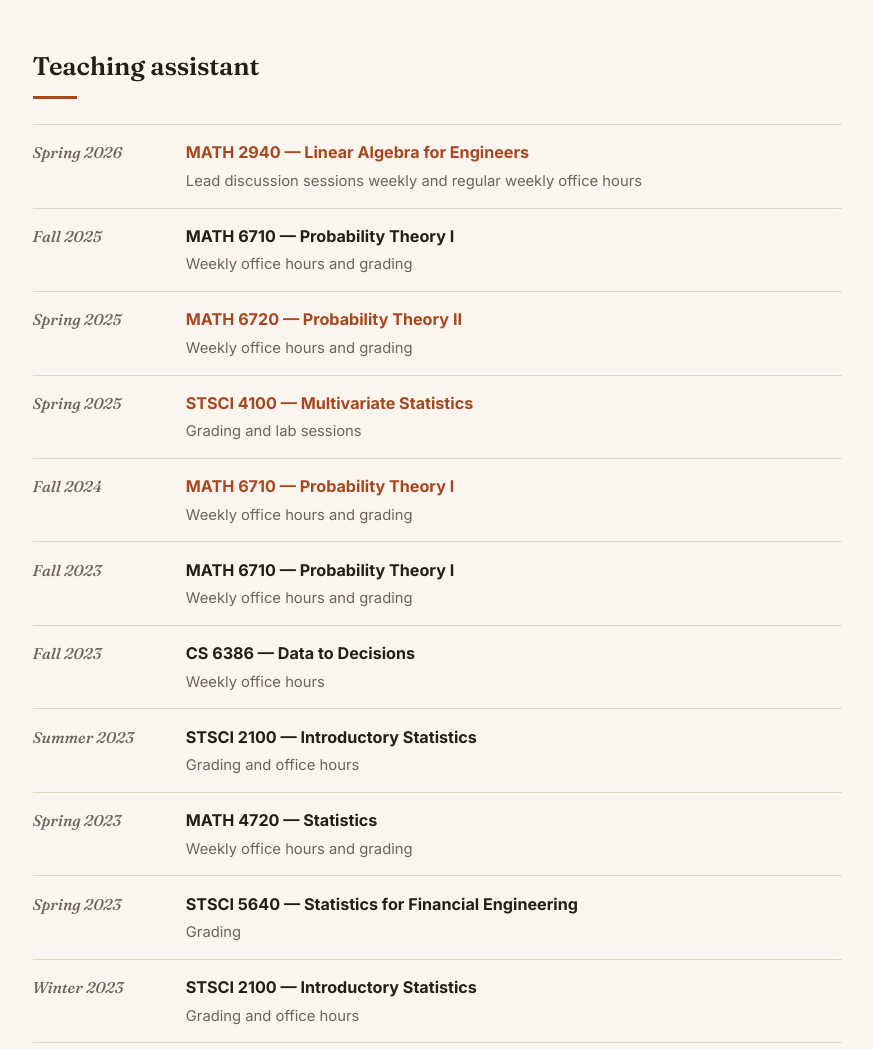
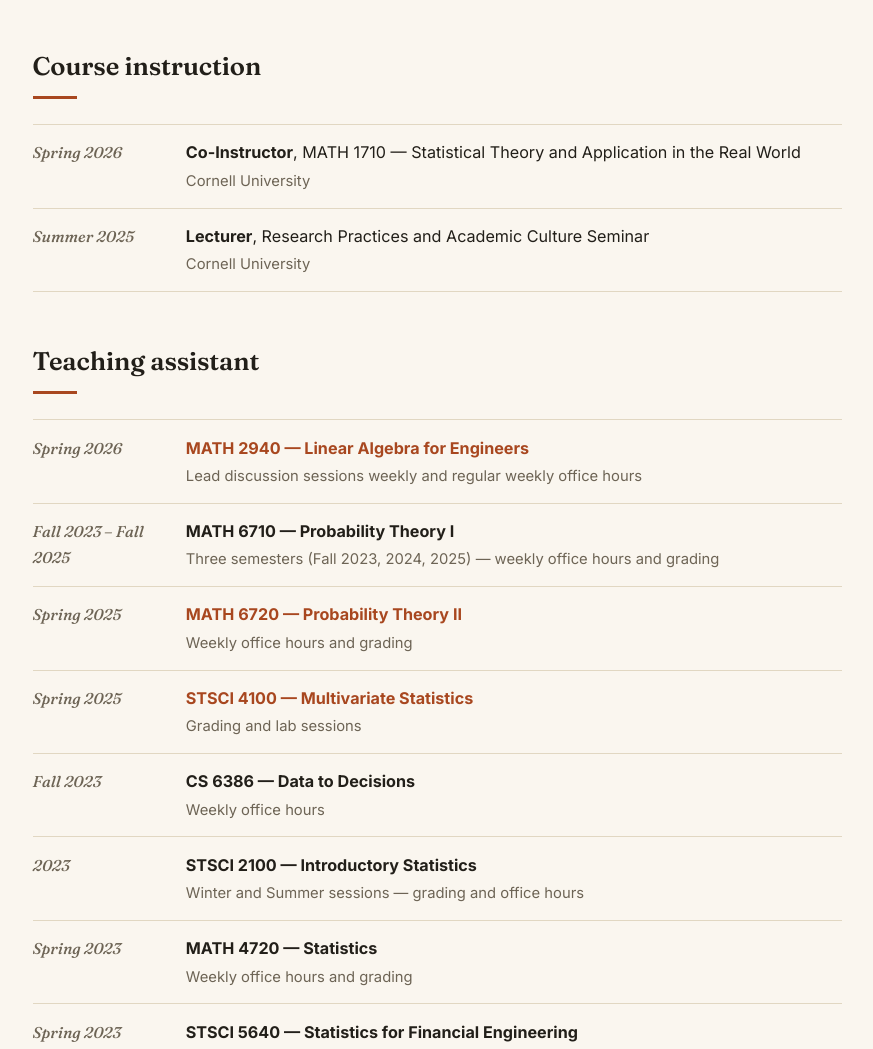
Before and after one commit to Suvadip2776/Suvadip_Website, a plain HTML site: page teaching.html in a window 1280 px wide. Shown: the part 232-1281 px from the top of the page, without its empty margins (203-1076 px from the left). Drawn offline with Linux system fonts and the light colour scheme.

Commit message:
Sync site content with the updated job-market CV
cv.html:
- Added Fall 2026 AI Engineering Intern role (NYC Council), funded by
  the Frederic and Susan Rubinstein PiTech Innovation Fund
- Added the fund itself to Awards and honors
- Added Korean to languages

research.html:
- Added 'AI Value Evolution' (Sana, Levine) to in-preparation list

teaching.html:
- New 'Course instruction' section: Co-Instructor (MATH 1710, Spring
  2026) and Lecturer (Research Practices and Academic Culture
  Seminar, Summer 2025)
- Consolidated the three MATH 6710 TA semesters and the two STSCI
  2100 sessions into single entries, matching the CV's phrasing

```diff
--- a/teaching.html
+++ b/teaching.html
@@ -55,6 +55,22 @@
 <main class="wrap">
 
   <section>
+    <h2>Course instruction</h2>
+    <ul class="simple-list">
+      <li>
+        <span class="when">Spring 2026</span>
+        <span class="what"><strong>Co-Instructor</strong>, MATH 1710 — Statistical Theory and Application in the Real World
+          <span class="meta">Cornell University</span></span>
+      </li>
+      <li>
+        <span class="when">Summer 2025</span>
+        <span class="what"><strong>Lecturer</strong>, Research Practices and Academic Culture Seminar
+          <span class="meta">Cornell University</span></span>
+      </li>
+    </ul>
+  </section>
+
+  <section>
     <h2>Teaching assistant</h2>
     <ul class="simple-list">
       <li>
@@ -63,9 +79,9 @@
           <span class="meta">Lead discussion sessions weekly and regular weekly office hours</span></span>
       </li>
       <li>
-        <span class="when">Fall 2025</span>
+        <span class="when">Fall 2023 – Fall 2025</span>
         <span class="what"><strong>MATH 6710 — Probability Theory I</strong>
-          <span class="meta">Weekly office hours and grading</span></span>
+          <span class="meta">Three semesters (Fall 2023, 2024, 2025) — weekly office hours and grading</span></span>
       </li>
       <li>
         <span class="when">Spring 2025</span>
@@ -78,24 +94,14 @@
           <span class="meta">Grading and lab sessions</span></span>
       </li>
       <li>
-        <span class="when">Fall 2024</span>
-        <span class="what"><strong><a href="https://classes.cornell.edu/browse/roster/FA24/class/MATH/6710">MATH 6710 — Probability Theory I</a></strong>
-          <span class="meta">Weekly office hours and grading</span></span>
-      </li>
-      <li>
-        <span class="when">Fall 2023</span>
-        <span class="what"><strong>MATH 6710 — Probability Theory I</strong>
-          <span class="meta">Weekly office hours and grading</span></span>
-      </li>
-      <li>
         <span class="when">Fall 2023</span>
         <span class="what"><strong>CS 6386 — Data to Decisions</strong>
           <span class="meta">Weekly office hours</span></span>
       </li>
       <li>
-        <span class="when">Summer 2023</span>
+        <span class="when">2023</span>
         <span class="what"><strong>STSCI 2100 — Introductory Statistics</strong>
-          <span class="meta">Grading and office hours</span></span>
+          <span class="meta">Winter and Summer sessions — grading and office hours</span></span>
       </li>
       <li>
         <span class="when">Spring 2023</span>
@@ -106,11 +112,6 @@
         <span class="when">Spring 2023</span>
         <span class="what"><strong>STSCI 5640 — Statistics for Financial Engineering</strong>
           <span class="meta">Grading</span></span>
-      </li>
-      <li>
-        <span class="when">Winter 2023</span>
-        <span class="what"><strong>STSCI 2100 — Introductory Statistics</strong>
-          <span class="meta">Grading and office hours</span></span>
       </li>
       <li>
         <span class="when">Fall 2022</span>
```
Also changed, not shown: cv.html (+7 -1 lines), research.html (+6 -0 lines).
